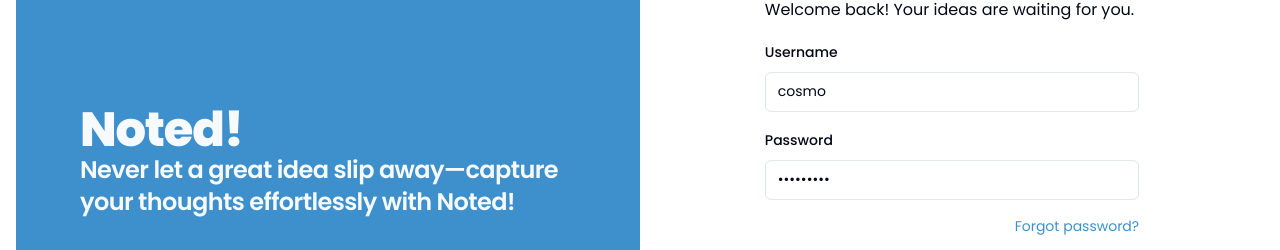
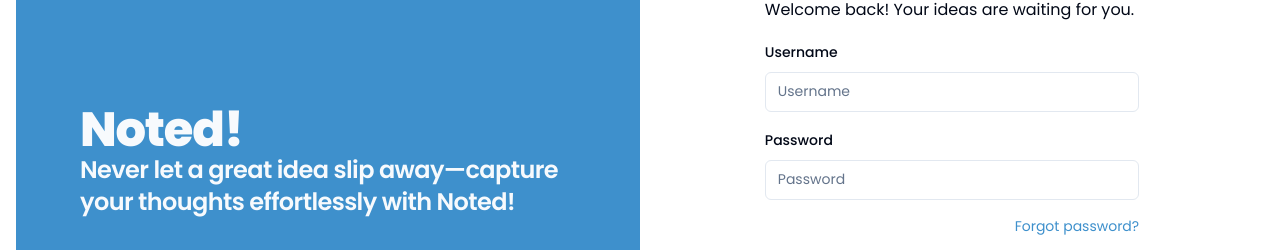
Before and after one commit to rizky-pm/noted, a React (Vite) app: page /auth/sign-in in a window 1280 px wide. Shown: the part 238-488 px from the top of the page. Built offline with nearby package versions, Linux system fonts and the light colour scheme; no server answers; what javascript-time-ago would draw is missing.

Commit message:
reset default values in sign-in form to empty strings for improved user experience

```diff
--- a/src/pages/unauthenticated/sign-in/components/sign-in-form.tsx
+++ b/src/pages/unauthenticated/sign-in/components/sign-in-form.tsx
@@ -26,8 +26,8 @@
   const form = useForm<TypeSignInSchema>({
     resolver: zodResolver(signInSchema),
     defaultValues: {
-      username: 'cosmo',
-      password: 'qwerty666',
+      username: '',
+      password: '',
     },
   });
 
```
